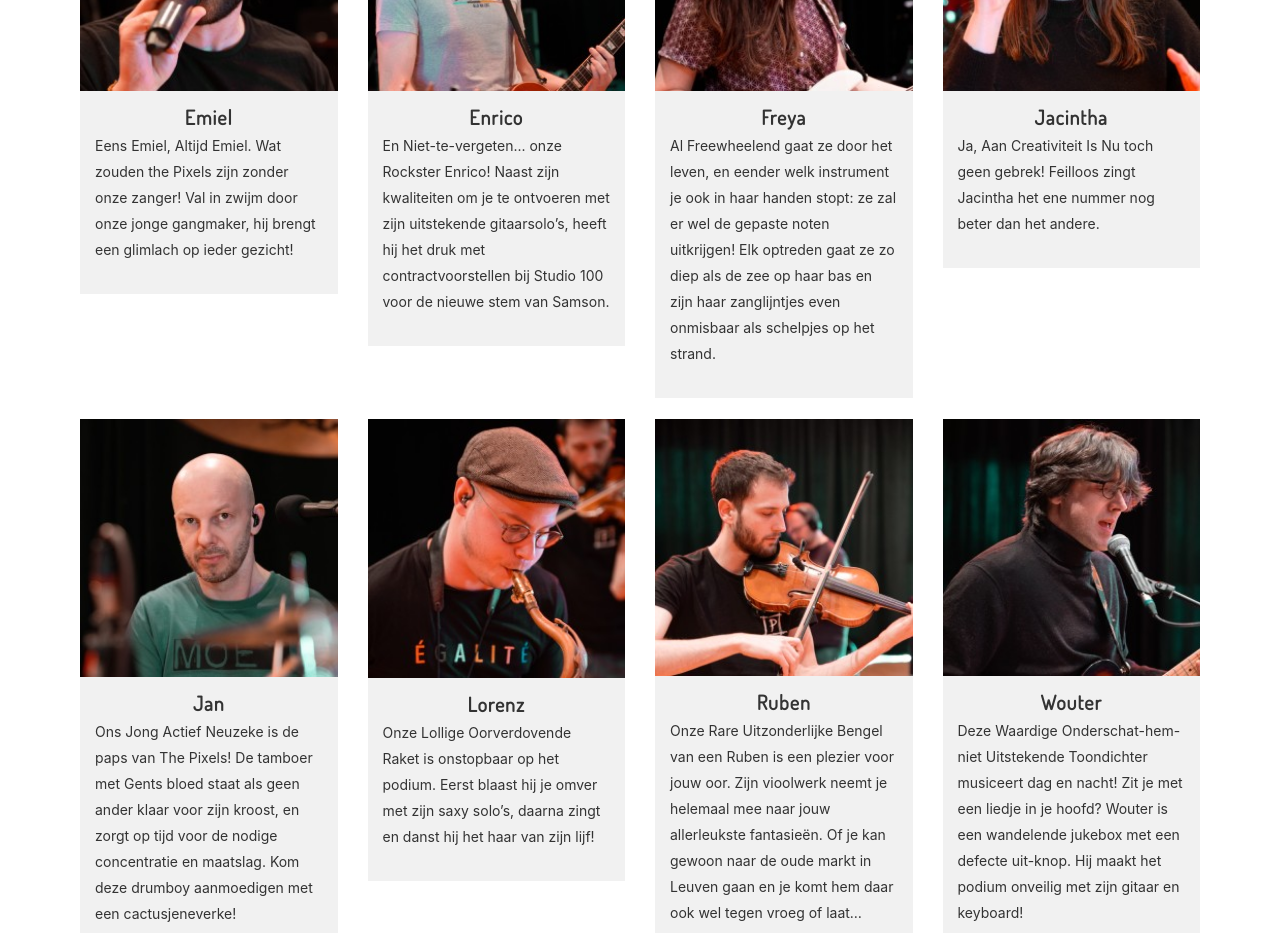
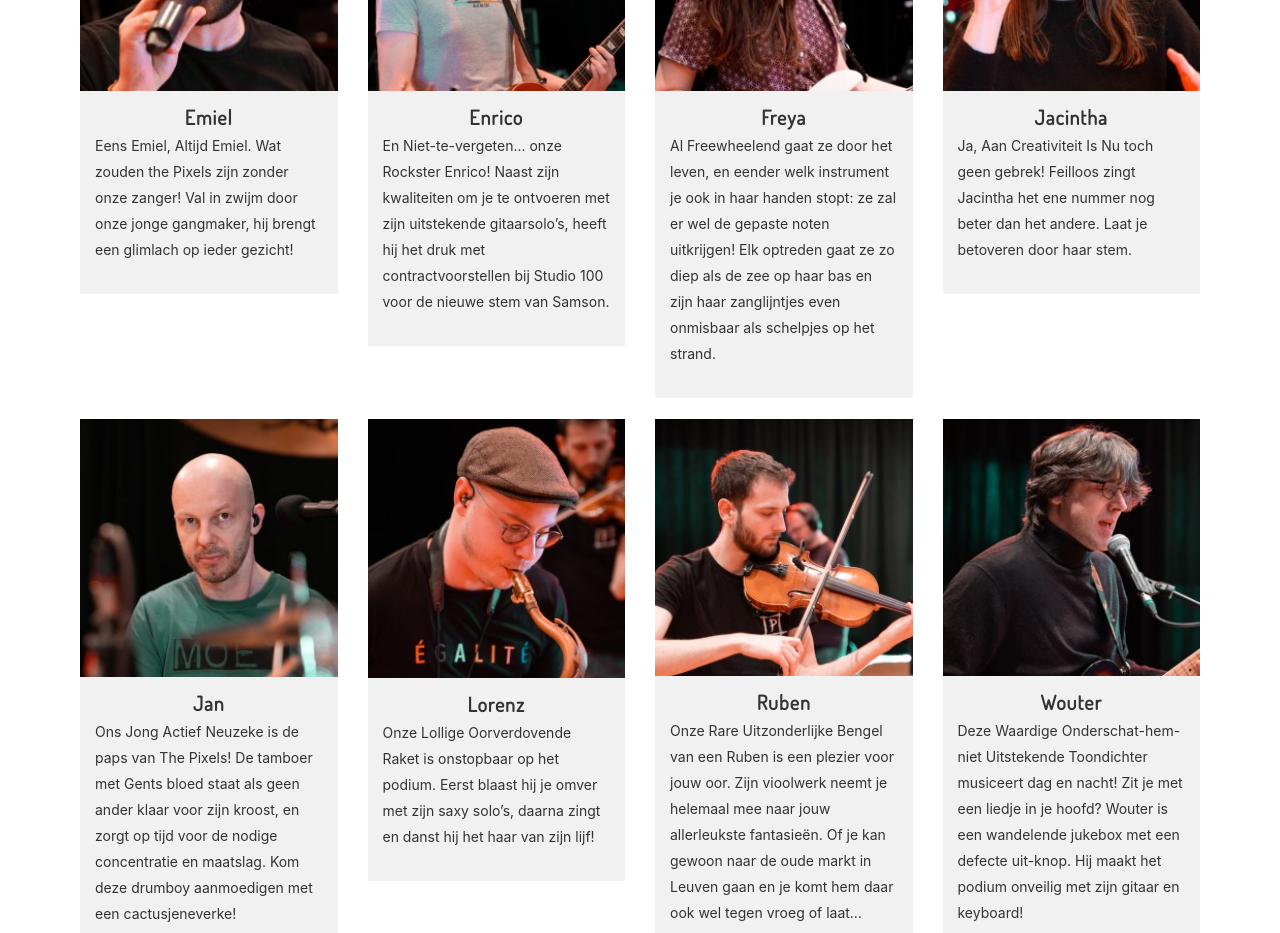
Before and after one commit to ingdas/pixels, a plain HTML site: page index.html in a window 1280 px wide. Shown: the part 2340-3273 px from the top of the page. Drawn offline with Linux system fonts and the light colour scheme; no server answers.

Commit message:
lijntje jacintha

```diff
--- a/index.html
+++ b/index.html
@@ -279,7 +279,7 @@
                         <div class="team-inner">
                             <h4 class="team-title">Jacintha</h4>
                             <p>
-                                Ja, Aan Creativiteit Is Nu toch geen gebrek! Feilloos zingt Jacintha het ene nummer nog beter dan het andere.
+                                Ja, Aan Creativiteit Is Nu toch geen gebrek! Feilloos zingt Jacintha het ene nummer nog beter dan het andere. Laat je betoveren door haar stem.
                             </p>
                         </div>
                     </div>
```
